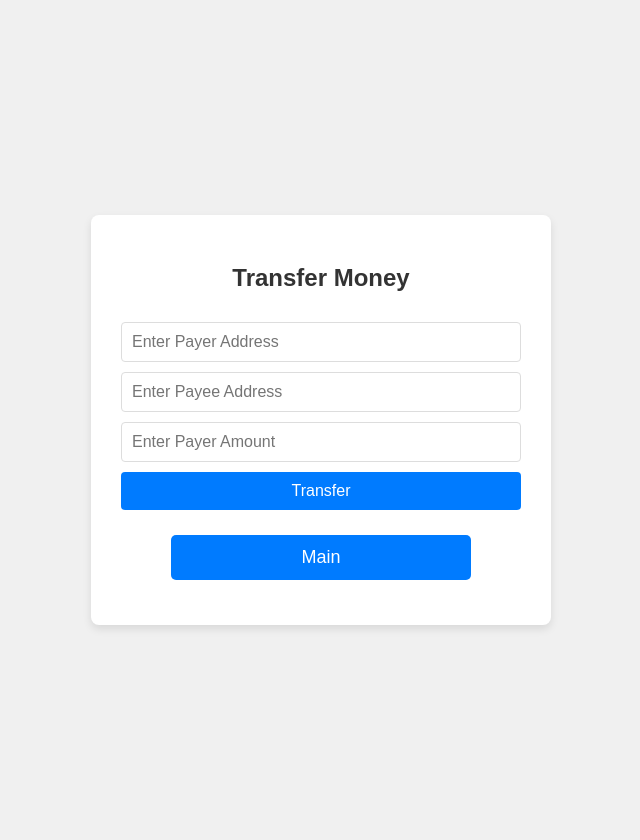
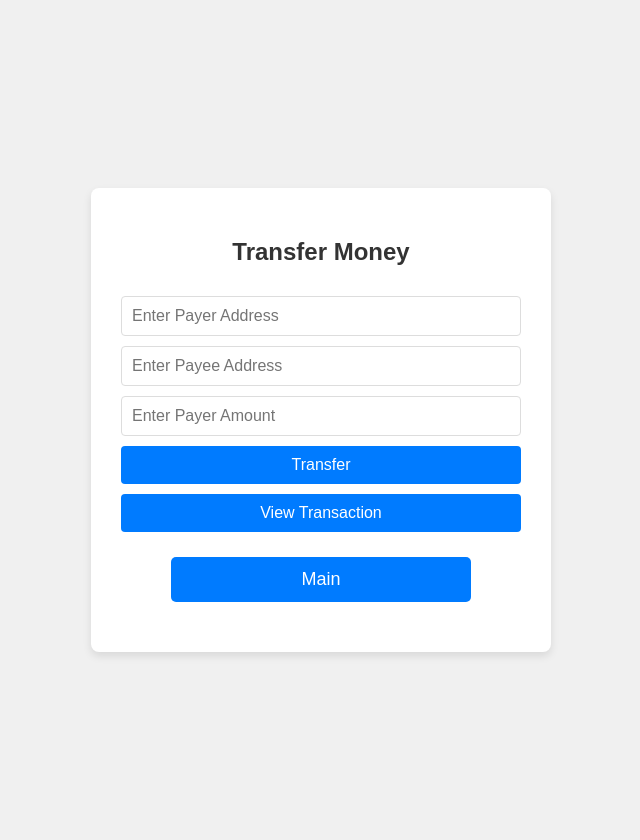
Before and after one commit to hpy6370-sys/2026-6106-T3, a Flask app: page /transferMoney in a window 1280 px wide. Shown: the whole page, without its empty margins (319-959 px from the left). Run offline with Flask 3, Linux system fonts and the light colour scheme; some libraries are stand-ins or nearby versions.

Commit message:
更新transaction

```diff
--- a/templates/transferMoney.html
+++ b/templates/transferMoney.html
@@ -10,16 +10,21 @@
         <input type="text" id="payee" placeholder="Enter Payee Address">
         <input type="text" id="amount" placeholder="Enter Payer Amount">
         <button class="btn" onclick="transfer()">Transfer</button>
+        <button class="btn" onclick="transaction()">View Transaction</button>
         <form action="/main" method="post">
             <input type="submit" value="Main">
         </form>
+        <p id="view_payer"></p >
+        <p id="view_payee"></p >
+        <p id="view_amount"></p >
+
         <script src="https://cdn.jsdelivr.net/npm/web3@1.5.2/dist/web3.min.js"></script>
         <script>
             const contractAddress = "0x2a18da9ed767480460cf8061d39681fab5abdb56";
             const contractABI = [
             {
                 "inputs": [],
-                "name": "checkTransaction",
+                "name": "checktransaction",
                 "outputs": [
                     {
                         "internalType": "address",
@@ -76,6 +81,14 @@
 
                 await contract.methods.weixin(payer, payee,amount).send({ from: accounts[0]});
             }
+
+            async function transaction() {
+                const result = await contract.methods.checktransaction().call();
+
+                document.getElementById('view_payer').innerText = "Payer is " + result[0];
+                document.getElementById('view_payee').innerText = "Payee is " + result[1];
+                document.getElementById('view_amount').innerText = "Amount is " + result[2];
+            }
         </script>
     </div>
 </body>
```
